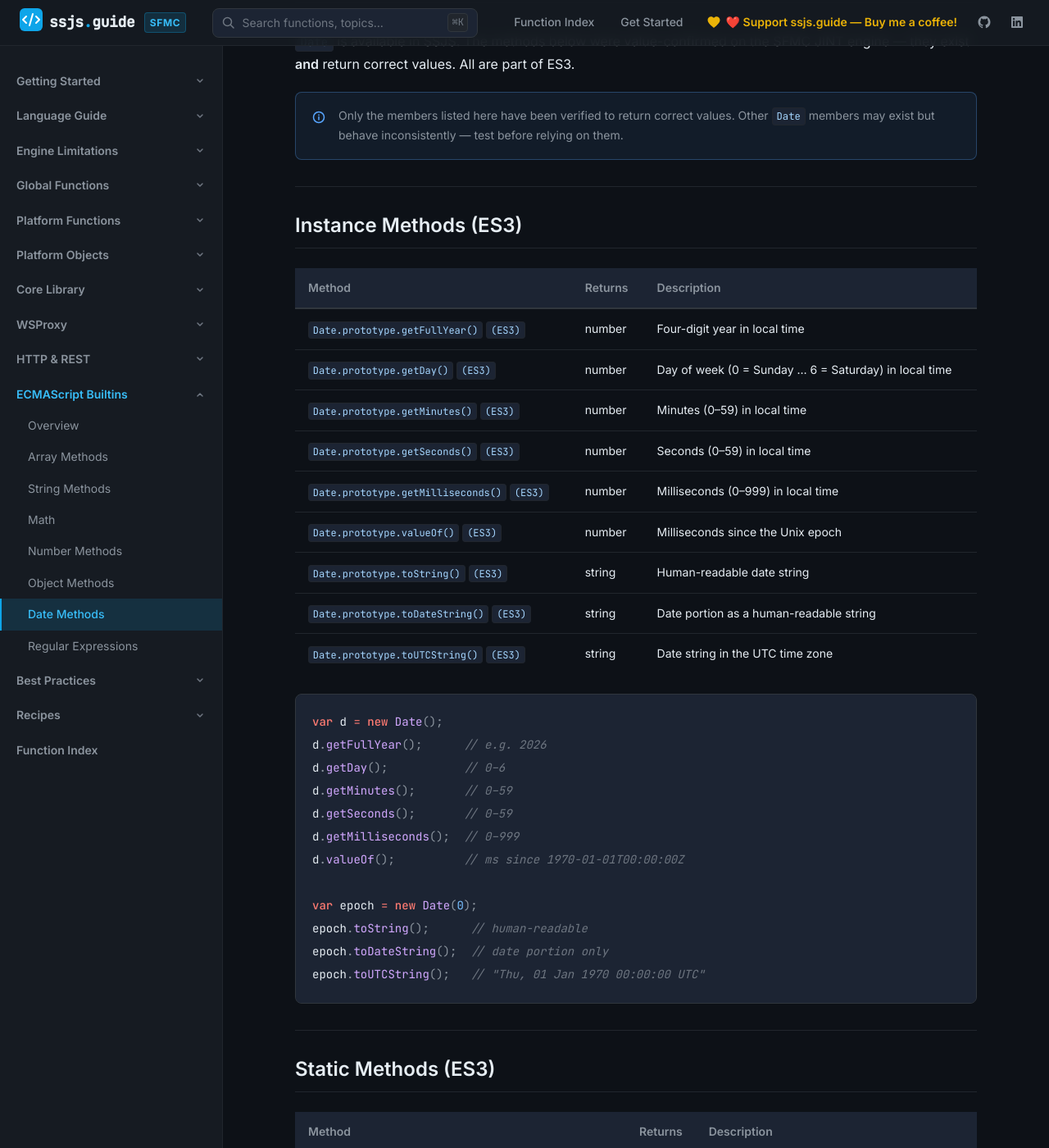
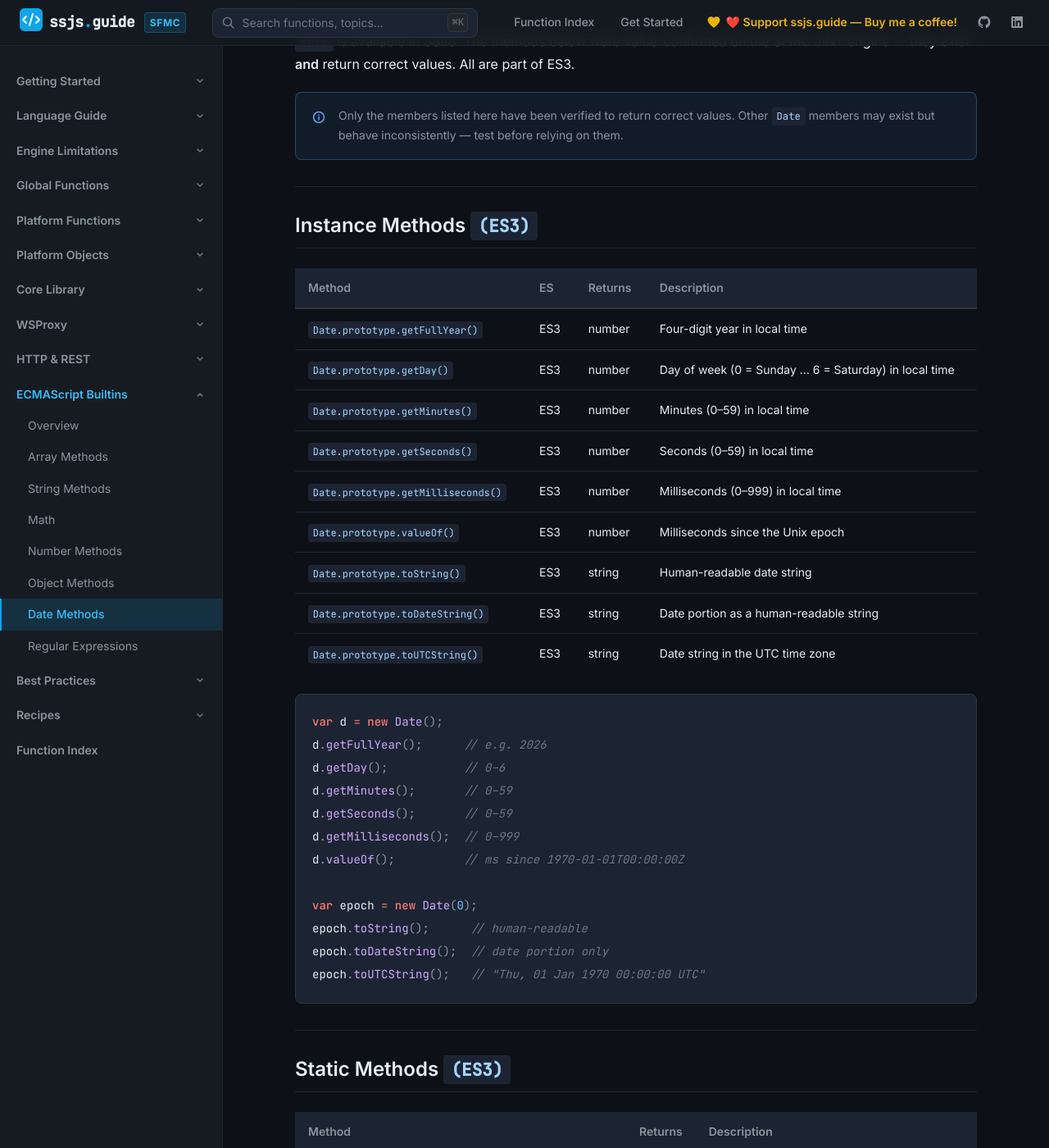
Before and after one commit to JoernBerkefeld/ssjs.guide, a Jekyll site: the page built from ecmascript-builtins/date-methods.md, in a window 1280 px wide and 1400 px high, scrolled down 260 px. Shown: the whole window at 82% size. Built offline with Jekyll 4.4.1, drawn with Linux system fonts in a browser that asks for light colours.

````diff
--- a/ecmascript-builtins/date-methods.md
+++ b/ecmascript-builtins/date-methods.md
@@ -13,19 +13,19 @@ description: Date prototype methods and statics confirmed to work in SSJS — va
 
 ---
 
-## Instance Methods (ES3)
+## Instance Methods `(ES3)`
 
-| Method | Returns | Description |
-|--------|---------|-------------|
-| `Date.prototype.getFullYear()` `(ES3)` | number | Four-digit year in local time |
-| `Date.prototype.getDay()` `(ES3)` | number | Day of week (0 = Sunday … 6 = Saturday) in local time |
-| `Date.prototype.getMinutes()` `(ES3)` | number | Minutes (0–59) in local time |
-| `Date.prototype.getSeconds()` `(ES3)` | number | Seconds (0–59) in local time |
-| `Date.prototype.getMilliseconds()` `(ES3)` | number | Milliseconds (0–999) in local time |
-| `Date.prototype.valueOf()` `(ES3)` | number | Milliseconds since the Unix epoch |
-| `Date.prototype.toString()` `(ES3)` | string | Human-readable date string |
-| `Date.prototype.toDateString()` `(ES3)` | string | Date portion as a human-readable string |
-| `Date.prototype.toUTCString()` `(ES3)` | string | Date string in the UTC time zone |
+| Method | ES | Returns | Description |
+|--------|---------|---------|-------------|
+| `Date.prototype.getFullYear()` | ES3 | number | Four-digit year in local time |
+| `Date.prototype.getDay()` | ES3 | number | Day of week (0 = Sunday … 6 = Saturday) in local time |
+| `Date.prototype.getMinutes()` | ES3 | number | Minutes (0–59) in local time |
+| `Date.prototype.getSeconds()` | ES3 | number | Seconds (0–59) in local time |
+| `Date.prototype.getMilliseconds()` | ES3 | number | Milliseconds (0–999) in local time |
+| `Date.prototype.valueOf()` | ES3 | number | Milliseconds since the Unix epoch |
+| `Date.prototype.toString()` | ES3 | string | Human-readable date string |
+| `Date.prototype.toDateString()` | ES3 | string | Date portion as a human-readable string |
+| `Date.prototype.toUTCString()` | ES3 | string | Date string in the UTC time zone |
 
 ```javascript
 var d = new Date();
@@ -44,7 +44,7 @@ epoch.toUTCString();   // "Thu, 01 Jan 1970 00:00:00 UTC"
 
 ---
 
-## Static Methods (ES3)
+## Static Methods `(ES3)`
 
 | Method | Returns | Description |
 |--------|---------|-------------|
````
Also changed, not shown: engine-limitations/known-bugs.md (+4 -4 lines).
